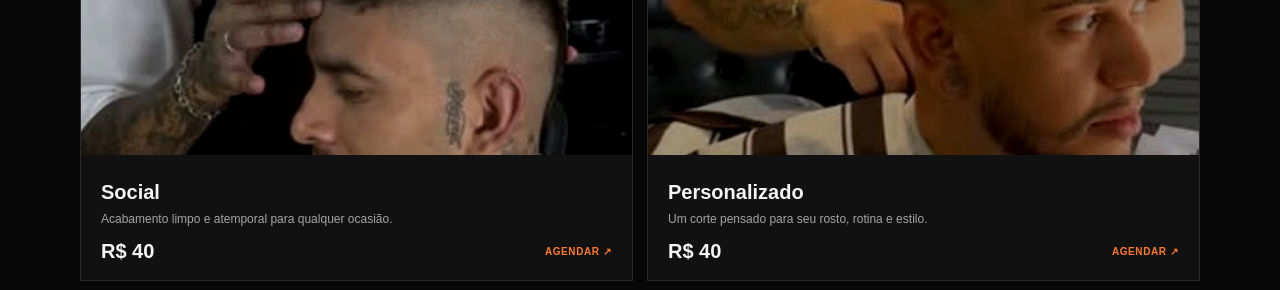
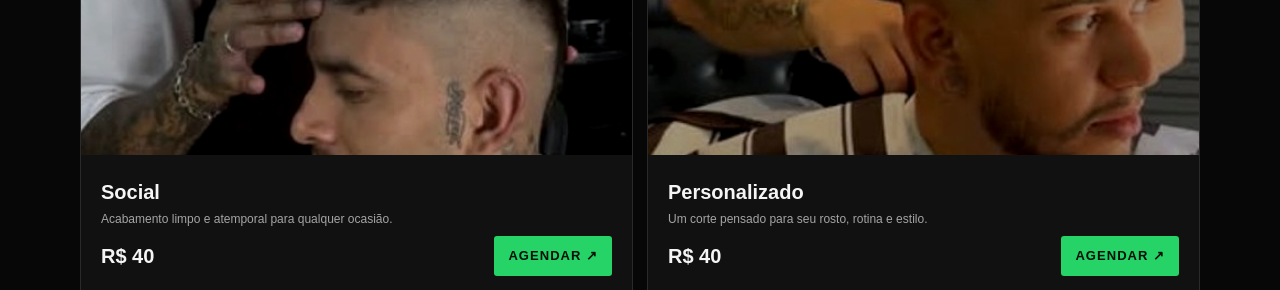
Before and after one commit to charlesbackup2025-code/barber, a website: page public/index.html in a window 1280 px wide. Shown: the part 754-1044 px from the top of the page. Drawn offline with Linux system fonts and the light colour scheme.

Commit message:
Match haircut card buttons to main booking button

```diff
--- a/public/index.html
+++ b/public/index.html
@@ -115,7 +115,7 @@
     .card-bottom { display: flex; justify-content: space-between; align-items: center; gap: 10px; margin-top: 8px; padding: 0 20px 14px; }
     .price { font-size: 20px; font-weight: 800; white-space: nowrap; }
     .price small { color: var(--muted); font-size: 12px; font-weight: 400; }
-    .mini-button { color: var(--gold-soft); font-size: 10px; font-weight: 800; text-transform: uppercase; letter-spacing: .06em; white-space: nowrap; }
+    .mini-button { display: inline-flex; align-items: center; justify-content: center; color: #041108; background: var(--green); padding: 10px 14px; border-radius: 3px; font-size: 13px; font-weight: 800; text-transform: uppercase; letter-spacing: .08em; white-space: nowrap; }
     .card-bottom { flex-wrap: wrap; }
     .booking { background: #101010; border-top: 1px solid var(--line); border-bottom: 1px solid var(--line); }
     .booking-box { display: grid; grid-template-columns: 1fr 1fr; gap: 44px; align-items: center; }
```
